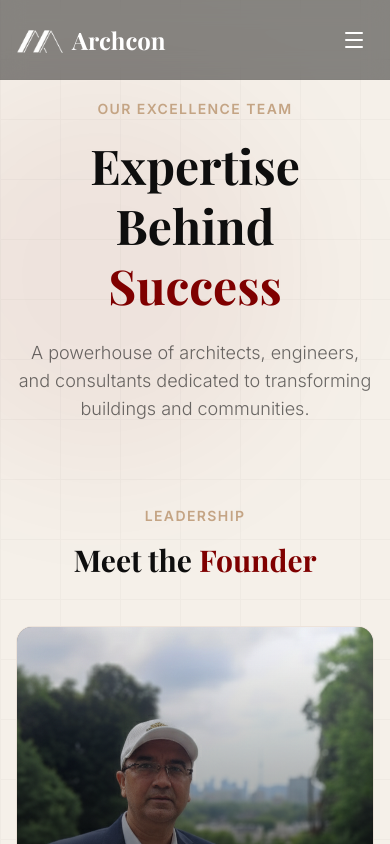
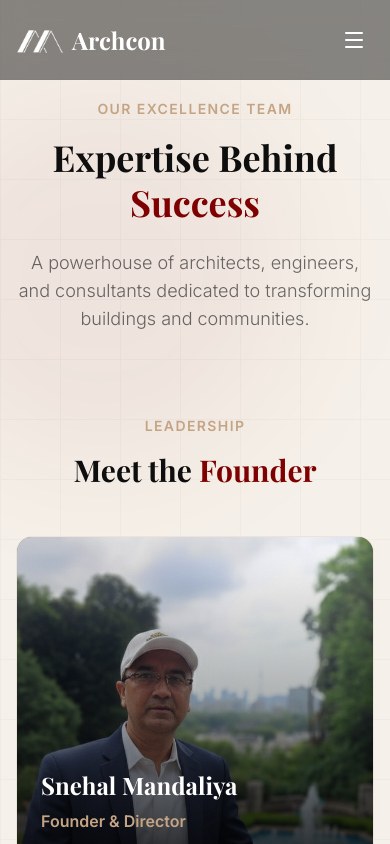
Before and after one commit to adityamandaliya/Archcon, a Next.js app: page /team in a window 390 px wide. Shown: the top 844 px of the page. Built offline with nearby package versions, Linux system fonts and the light colour scheme; a web font is replaced by a local one.

Commit message:
fix mobile text aspect 2  12/25/25

```diff
--- a/src/components/sections/Projects.tsx
+++ b/src/components/sections/Projects.tsx
@@ -371,7 +371,7 @@ function ProjectsContent() {
             initial={{ opacity: 0, y: 20 }}
             whileInView={{ opacity: 1, y: 0 }}
             transition={{ duration: 0.8, delay: 0.1 }}
-            className="text-5xl md:text-6xl lg:text-7xl font-serif font-bold text-text mb-6 leading-tight"
+            className="text-4xl md:text-7xl font-serif font-bold text-text mb-6 leading-tight"
           >
             Transforming
             <motion.span className="block text-maroon">
--- a/src/components/sections/Team.tsx
+++ b/src/components/sections/Team.tsx
@@ -273,7 +273,7 @@ export default function Team() {
             initial={{ opacity: 0, y: 20 }}
             whileInView={{ opacity: 1, y: 0 }}
             transition={{ duration: 0.8, delay: 0.1 }}
-            className="text-5xl md:text-6xl lg:text-7xl font-serif font-bold text-text mb-6 leading-tight"
+            className="text-4xl md:text-7xl font-serif font-bold text-text mb-6 leading-tight"
           >
             Expertise Behind
             <motion.span className="block text-maroon">
--- a/src/components/sections/UpdatesSection.tsx
+++ b/src/components/sections/UpdatesSection.tsx
@@ -151,7 +151,7 @@ export default function UpdatesSection() {
             initial={{ opacity: 0, y: 20 }}
             whileInView={{ opacity: 1, y: 0 }}
             transition={{ duration: 0.8, delay: 0.1 }}
-            className="text-5xl md:text-6xl lg:text-7xl font-serif font-bold text-text mb-6 leading-tight"
+            className="text-4xl md:text-7xl font-serif font-bold text-text mb-6 leading-tight"
           >
             Stay Updated
             <motion.span className="block text-maroon">
```
